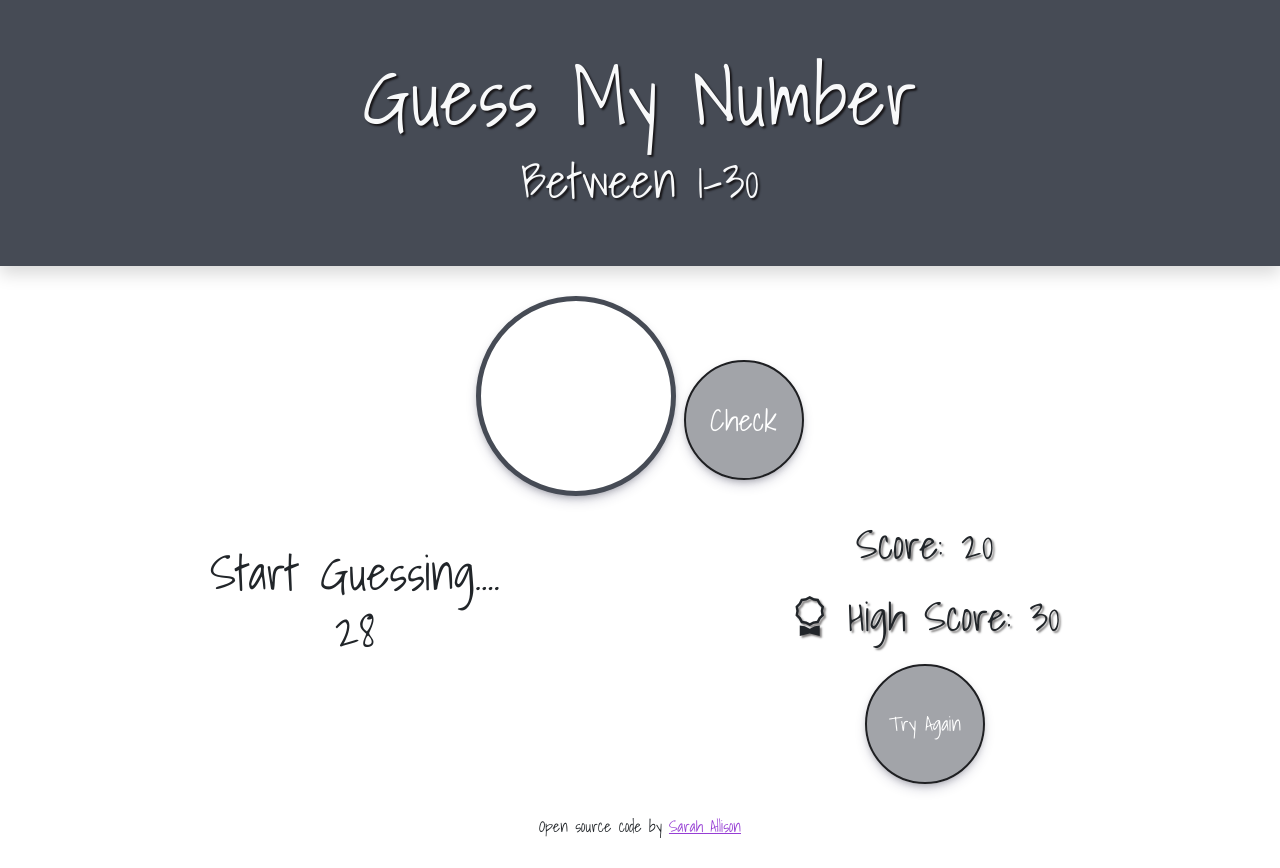
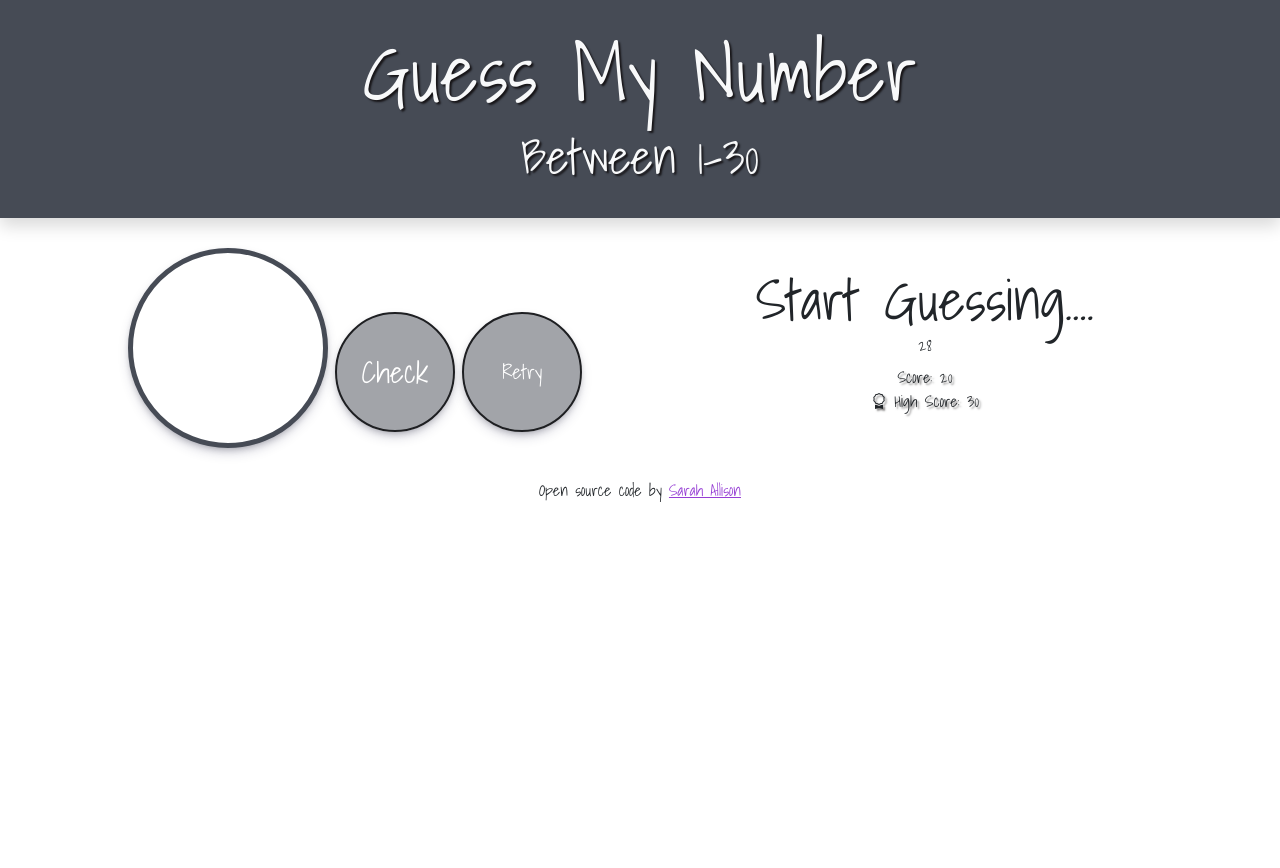
Before and after one commit to SarahAllison92/guess-my-number, a website: page index.html in a window 1280 px wide. After the commit the page ends 800 px from the top, so only its background shows below. Drawn offline with nearby package versions, Linux system fonts and the light colour scheme.

Commit message:
Update index.html

```diff
--- a/index.html
+++ b/index.html
@@ -25,33 +25,40 @@
     <title>Guess My Number</title>
   </head>
   <body>
-    <div class="heading py-5 text-light shadow text-center" id="heading">
+    <div class="heading py-4 text-light shadow text-center" id="heading">
       <div class="container">
             <h1 class="display-1">Guess My Number</h1>
             <h2 class="display-5">Between 1-30</h2>
+
       </div>
-    </div>
-    <div class="input text-center">
-      <input type="number" autocomplete="off" class="number-input" id="number-input"/>
-    <button class="check-btn btn" id="check-btn">Check</button>
     </div>
 
 
     <div class="container">
-      <div class="row text-center">
-        <div class="col display-5 mt-5" id="msg">
-          Start Guessing....
-            <div class="number" id="number">?</div>
-        </div>
 
 
-        <div class="col mt-4">
-          <p class="score display-6" id="score">Score: <span id="score-num">20</span>  </p>
-          <p class="high-score display-6 mt-4 mb-4" id="high-score"><i class="bi bi-award"></i> High Score: <span id="high-score-num">30</span></p>
+      <div class="row text-center">
 
-          <button class="again-btn btn" id="again-btn" onClick="window.location.reload()">Try Again</button>
+          <div class="col">
+            <input type="number" autocomplete="off" class="number-input" id="number-input"/>
+               <button class="check-btn btn" id="check-btn">Check</button>
+               <button class="again-btn btn" id="again-btn" onClick="window.location.reload()">Retry</button>
+         </div>
+
+
+  <div class="col">
+        <div class="display-4 mt-5" id="msg">
+          Start Guessing....
         </div>
-    </div>
+            <div class="number" id="number">?</div>
+
+          <p class="score mt-2 mb-0" id="score">Score: <span id="score-num">20</span>  </p>
+          <p class="high-score " id="high-score"><i class="bi bi-award"></i> High Score:
+          <span id="high-score-num">30</span></p>
+
+  </div>
+
+
 
     <footer>Open source code by <a href="https://github.com/SarahAllison92" class="git-link">Sarah Allison</a></footer>
 
```
